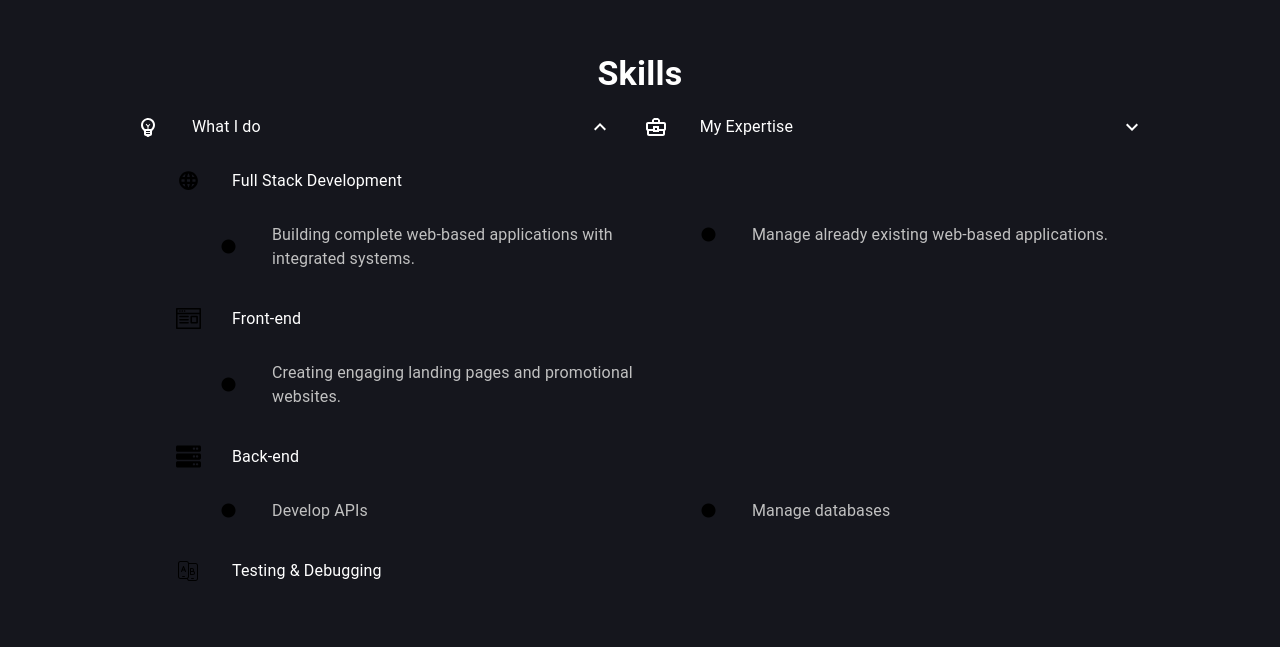
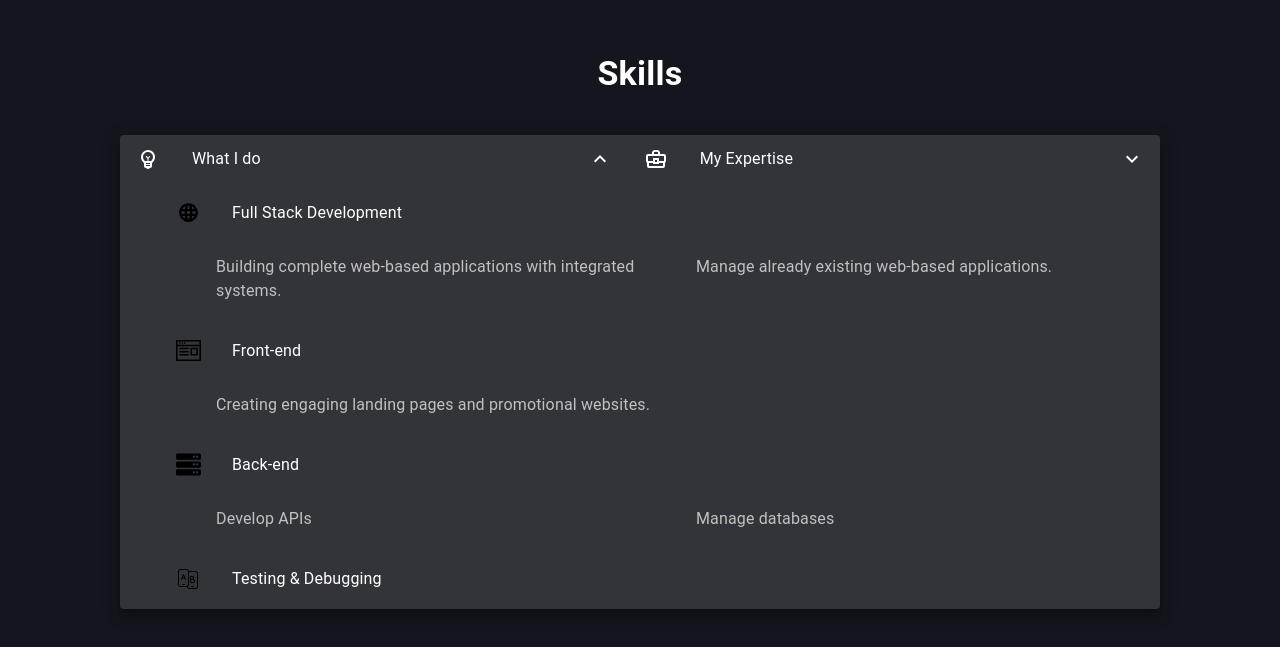
Before and after one commit to EdjeryGumbao/my-portfolio-project-ed, a React (Vite) app: page / in a window 1280 px wide. Shown: the part 1450-2097 px from the top of the page. Built offline with nearby package versions, Linux system fonts and the light colour scheme.

Commit message:
improve skill section: add paper

```diff
--- a/src/components/Skills.tsx
+++ b/src/components/Skills.tsx
@@ -3,11 +3,10 @@ import EmojiObjectsOutlinedIcon from "@mui/icons-material/EmojiObjectsOutlined";
 import ExpandLess from "@mui/icons-material/ExpandLess";
 import ExpandMore from "@mui/icons-material/ExpandMore";
 import {
-  Box,
-  List,
   ListItemButton,
   ListItemIcon,
   ListItemText,
+  Paper,
   Stack,
   Typography,
 } from "@mui/material";
@@ -28,20 +27,12 @@ const Skills = () => {
     if (open1stCol) setOpen1stCol(false);
   };
   return (
-    <Box>
+    <Stack spacing={5}>
       <Typography variant="h4" sx={{ textAlign: "center", fontWeight: "bold" }}>
         Skills
       </Typography>
-      <List
-        sx={{
-          width: "100%",
-          maxWidth: "70rem",
-          bgcolor: "background.paper",
-          textAlign: "center",
-          margin: "auto",
-        }}
-        component="nav"
-      >
+
+      <Paper elevation={10}>
         <Stack direction="row">
           <ListItemButton onClick={handleFirstCol}>
             <ListItemIcon>
@@ -61,8 +52,8 @@ const Skills = () => {
 
         <SkillsCollapsableContent open={open1stCol} data={skillDataList[1]} />
         <SkillsCollapsableContent open={open2ndCol} data={skillDataList[0]} />
-      </List>
-    </Box>
+      </Paper>
+    </Stack>
   );
 };
 
--- a/src/data/skillDataList.ts
+++ b/src/data/skillDataList.ts
@@ -42,7 +42,6 @@ import virtualEnvIcon from "../assets/SkillsIcon/virtual-guest.svg";
 import frontEndIcon from "../assets/SkillsIcon/website-1.svg";
 import fullStackIcon from "../assets/SkillsIcon/website.svg";
 import webDevIcon from "../assets/SkillsIcon/window-restore.svg";
-import dotIcon from "../assets/SkillsIcon/dot.png";
 
 export interface ISkillData {
   header: string;
@@ -255,12 +254,12 @@ const skillDataList: ISkillData[] = [
         content: [
           {
             name: "Building complete web-based applications with integrated systems.",
-            icon: dotIcon,
+            icon: "",
             content: [],
           },
           {
             name: "Manage already existing web-based applications.",
-            icon: dotIcon,
+            icon: "",
             content: [],
           },
         ],
@@ -271,7 +270,7 @@ const skillDataList: ISkillData[] = [
         content: [
           {
             name: "Creating engaging landing pages and promotional websites.",
-            icon: dotIcon,
+            icon: "",
             content: [],
           },
         ],
@@ -280,8 +279,8 @@ const skillDataList: ISkillData[] = [
         header: "Back-end",
         icon: backEndIcon,
         content: [
-          { name: "Develop APIs", icon: dotIcon, content: [] },
-          { name: "Manage databases", icon: dotIcon, content: [] },
+          { name: "Develop APIs", icon: "", content: [] },
+          { name: "Manage databases", icon: "", content: [] },
         ],
       },
       {
--- a/src/theme.ts
+++ b/src/theme.ts
@@ -12,7 +12,7 @@ const theme = (themeMode: PaletteMode) =>
       },
       background: {
         default: themeMode === "dark" ? "#15161D" : "#E9F1FA",
-        paper: themeMode === "dark" ? "#15161D" : "#E9F1FA",
+        paper: themeMode === "dark" ? "#15161D" : "#DBE7F5",
       },
       text: {
         primary: themeMode === "dark" ? "#fff" : "#333",
@@ -22,6 +22,3 @@ const theme = (themeMode: PaletteMode) =>
   });
 
 export default theme;
-
-// light mode Light blue (#E9F1FA), bright blue (#00ABE4), white (#FFFFFF)
-// dark mode Neon blue (#2272FF), black (#1D1D1)
```
